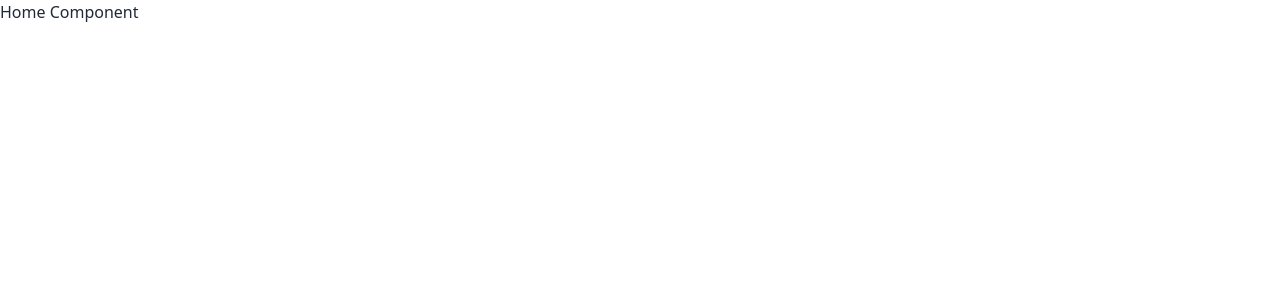
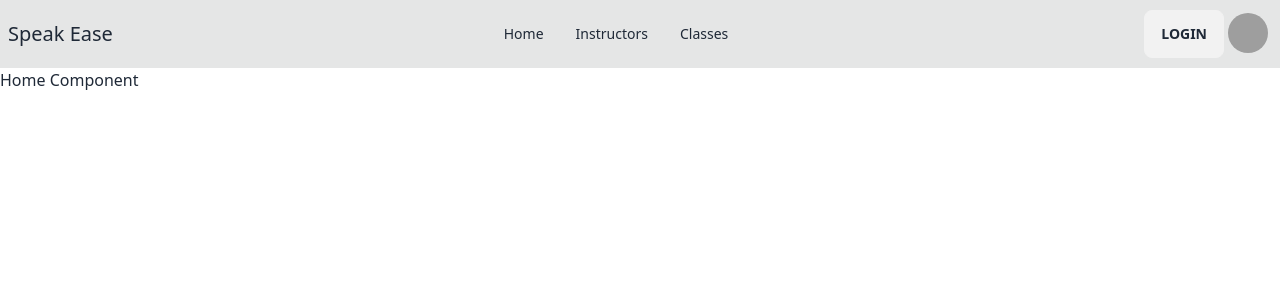
Before and after one commit to mehedi9868/speak-ease-client, a React (Vite) app: page / in a window 1280 px wide. Shown: the top 300 px of the page. Built offline with nearby package versions, Linux system fonts and the light colour scheme; grey boxes are pictures that could not be loaded.

Commit message:
added navbar

```diff
--- a/src/layout/Main.jsx
+++ b/src/layout/Main.jsx
@@ -1,8 +1,10 @@
 import { Outlet } from "react-router-dom";
+import Navbar from "../pages/Shared/Navbar/Navbar";
 
 const Main = () => {
     return (
         <div>
+            <Navbar></Navbar>
             <Outlet></Outlet>
         </div>
     );
--- /dev/null
+++ b/src/pages/Shared/Navbar/Navbar.jsx
@@ -0,0 +1,58 @@
+import { Link } from "react-router-dom";
+
+const Navbar = () => {
+
+    const menu =
+        <>
+            <li>
+                <Link to="/">Home</Link>
+            </li>
+            <li>
+                <Link to="/">Instructors</Link>
+            </li>
+            <li>
+                <Link to="/">Classes</Link>
+            </li>
+        </>
+    return (
+        <div className="navbar bg-base-300">
+            <div className="navbar-start">
+                <div className="dropdown">
+                    <label tabIndex={0} className="btn btn-ghost lg:hidden">
+                        <svg xmlns="http://www.w3.org/2000/svg" className="h-5 w-5" fill="none" viewBox="0 0 24 24" stroke="currentColor"><path strokeLinecap="round" strokeLinejoin="round" strokeWidth="2" d="M4 6h16M4 12h8m-8 6h16" /></svg>
+                    </label>
+                    <ul tabIndex={0} className="menu menu-sm dropdown-content mt-3 p-2 shadow bg-base-100 rounded-box w-52">
+                        {menu}
+                    </ul>
+                </div>
+                <Link to="/" className="text-xl">Speak Ease</Link>
+            </div>
+            <div className="navbar-center hidden lg:flex">
+                <ul className="menu menu-horizontal px-1">
+                    {menu}
+                </ul>
+            </div>
+            <div className="navbar-end">
+                <a className="btn">Login</a>
+            </div>
+            {/* profile */}
+            <div className="dropdown dropdown-end">
+                <label tabIndex={0} className="btn btn-ghost btn-circle avatar">
+                    <div className="w-10 rounded-full">
+                        <img src="/images/stock/photo-1534528741775-53994a69daeb.jpg" />
+                    </div>
+                </label>
+                <ul tabIndex={0} className="mt-3 p-2 shadow menu menu-sm dropdown-content bg-base-100 rounded-box w-52">
+                    <li>
+                        <Link to="/">Dashboard</Link>
+                    </li>
+                    <li>
+                        <Link to="/">Logout</Link>
+                    </li>
+                </ul>
+            </div>
+        </div>
+    );
+};
+
+export default Navbar;
```
